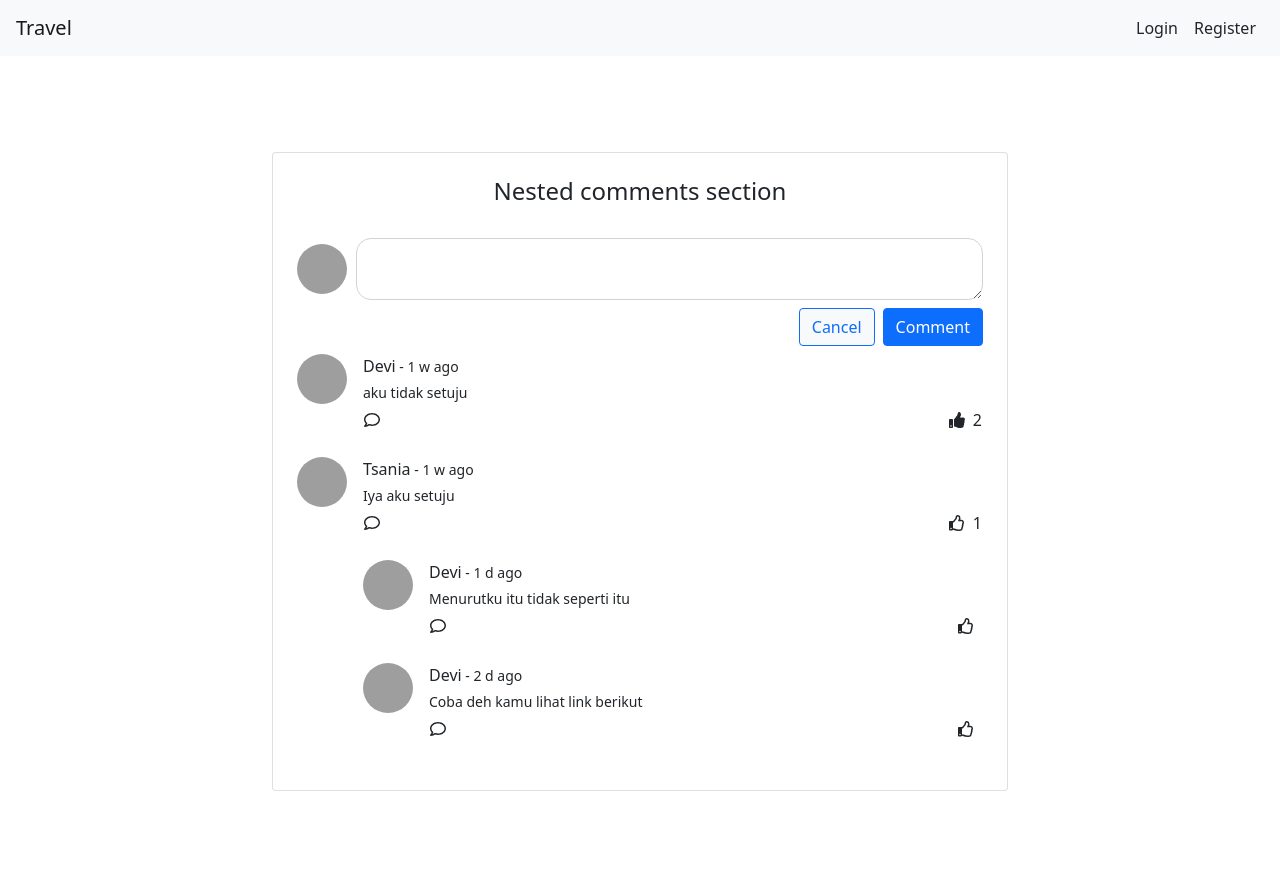
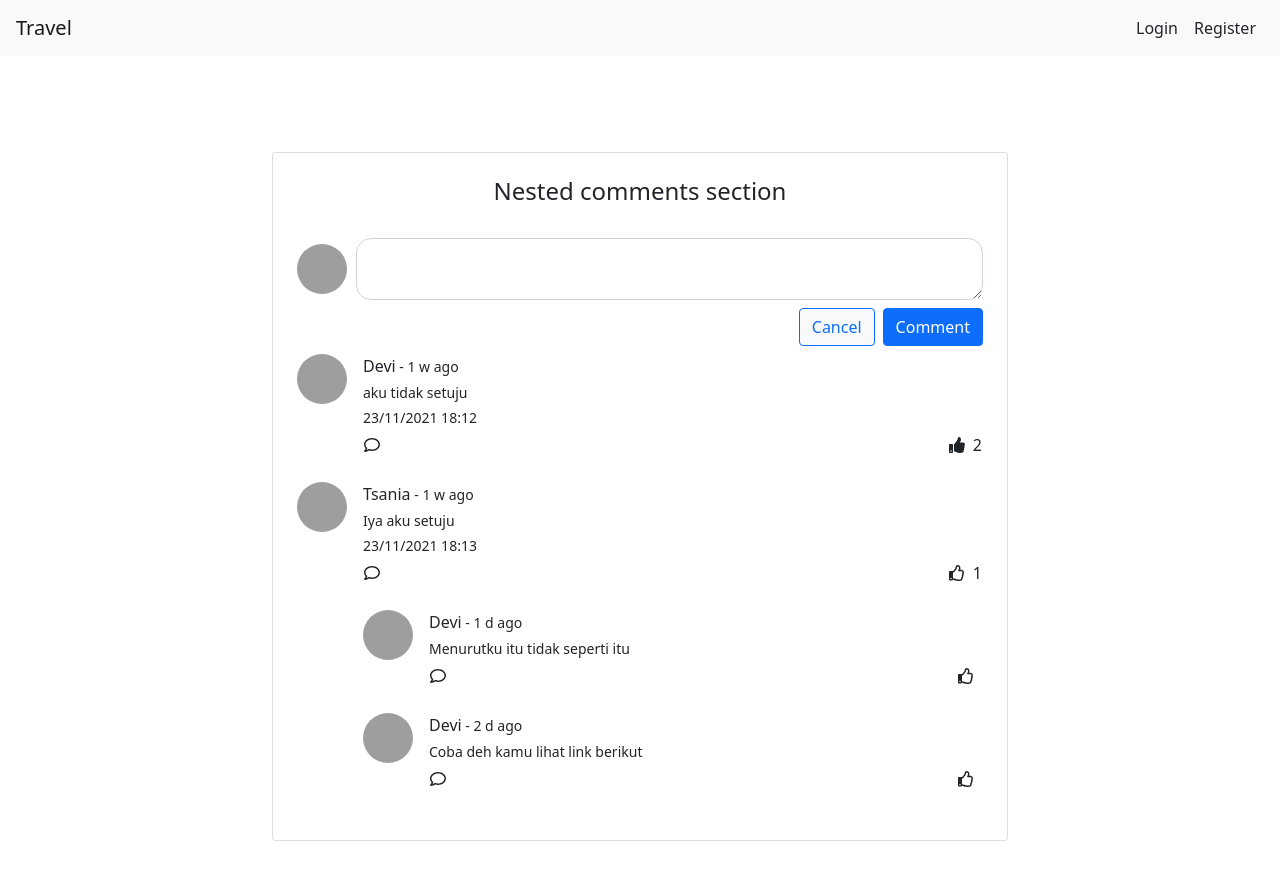
Before and after one commit to RizkyMaulita/travel-app, a React (Create React App) app: page / in a window 1280 px wide. Shown: the top 880 px of the page. Built offline with nearby package versions, Linux system fonts and the light colour scheme; no server answers; grey boxes are pictures that could not be loaded.

Commit message:
add date

```diff
--- a/src/pages/Home.jsx
+++ b/src/pages/Home.jsx
@@ -25,6 +25,14 @@ const dataLogin = { // dapat dari stateManagement atau hasil hit endpoint /profi
   endpoint get /profile => return data user yang lagi login. user_id nya dapat dari decoded token
   endpoint put /profile => edit profile
  */
+
+const getDate = (dateStr = '') => {
+  if (!dateStr) return ''
+  const arrDate = dateStr.split('T')
+  console.log(arrDate, '<< arrDate')
+  const date = new Date(new Date(dateStr).getTime() - new Date(dateStr).getTimezoneOffset() * 60000)
+  return `${date.getUTCDate()}/${date.getUTCMonth()}/${date.getUTCFullYear()} ${date.getUTCHours()}:${date.getUTCMinutes()}`
+}
 
 export default function HomePage () {
   const [ dataComments, setDataComments ] = useState([ ...dummyComment ])
@@ -154,6 +162,7 @@ export default function HomePage () {
                                     </p>
                                   </div>
                                   <p className="small mb-1">{comment?.context}</p>
+                                  <p className="small mb-1">{getDate(comment?.createdAt)}</p>
                                   <div className="d-flex justify-content-between">
                                     <div className="btn p-0" onClick={() => setPositionComment({
                                       commentID: comment?.id,
```
